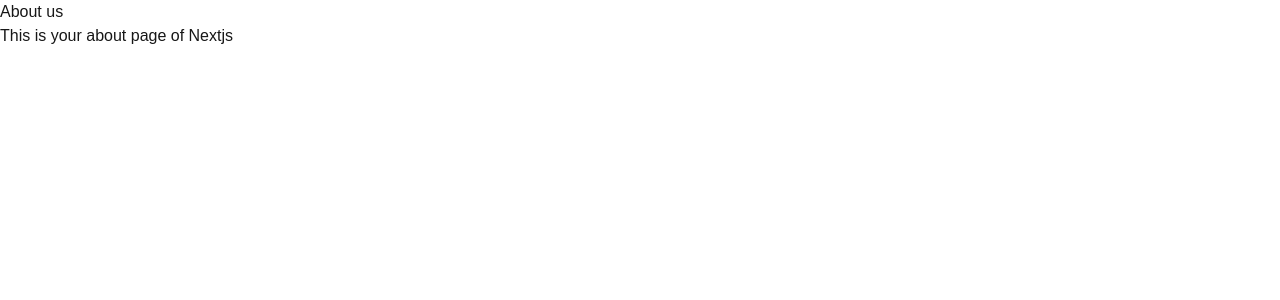
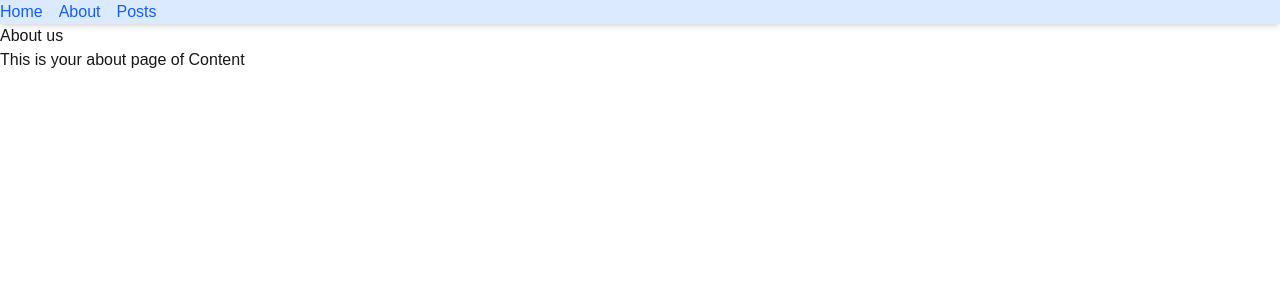
Before and after one commit to Usytech01/alx-project-0x02-setup, a Next.js app in the folder alx-project-0x02/: page /about in a window 1280 px wide. Shown: the top 300 px of the page. Built offline with nearby package versions, Linux system fonts and the light colour scheme.

Commit message:
adding task6

```diff
--- a/alx-project-0x02/components/layout/Header.tsx
+++ b/alx-project-0x02/components/layout/Header.tsx
@@ -4,10 +4,11 @@
 
 export default function Header(){
     return(
-        <header>
-            <nav>
-                <Link href="/home">Home</Link>
-                <Link href="about">About</Link>
+        <header className="bg-blue-100 shadow-md ">
+            <nav className="flex gap-4">
+                <Link href="/home" className="hover:underline text-blue-600">Home</Link>
+                <Link href="/home" className="hover:underline text-blue-600">About</Link>
+                <Link href="/home" className="hover:underline text-blue-600">Posts</Link>
             </nav>
         </header>
     );
--- a/alx-project-0x02/pages/about.tsx
+++ b/alx-project-0x02/pages/about.tsx
@@ -1,16 +1,20 @@
 import React from "react";
 import Button from "@/components/common/Button";
+import Header from "@/components/layout/Header";
 
 export default function AboutPage(){
     return(
+        <>
+        <Header/>
         <main>
             <h1>About us</h1>
-            <p>This is your about page of Nextjs</p>
+            <p>This is your about page of Content</p>
             <div>
                 <Button label="Small Button" size="small" shape="rounded-sm"/>
                 <Button label = "small Button" size= "small" shape="rounded-md"/>
                 <Button label = "small Button" size= "small" shape="rounded-lg"/>
             </div>
         </main>
+        </>
     );
 }
--- a/alx-project-0x02/pages/home.tsx
+++ b/alx-project-0x02/pages/home.tsx
@@ -1,15 +1,18 @@
 import React from "react";
 import Card from "@/components/common/Card";
 import PostModal from "@/components/common/PostModal";
-
+import Header from "@/components/layout/Header";
 
 export default function HomePage() {
     return (
+    <>
+    <Header/>
     <main style={{ padding: "2rem" }}>
       <h1>Welcome to the Home Page</h1>
       <Card title="First Card" content="This is the content of the first card." />
       <Card title="Second Card" content="Here is some more content for the second card." />
       <Card title="Third Card" content="And finally, the third card content goes here." />
     </main>
+    </>
   );
 }
--- /dev/null
+++ b/alx-project-0x02/pages/posts.tsx
@@ -0,0 +1,13 @@
+import Header from "@/components/layout/Header";
+
+export default function PostsPage(){
+    return(
+        <>
+        <Header/>
+        <main className="p-4">
+            <h1 className="text-2x1 font-bold">Posts</h1>
+            <p>here you can see all posts</p>
+        </main>
+        </>
+    )
+}
```
